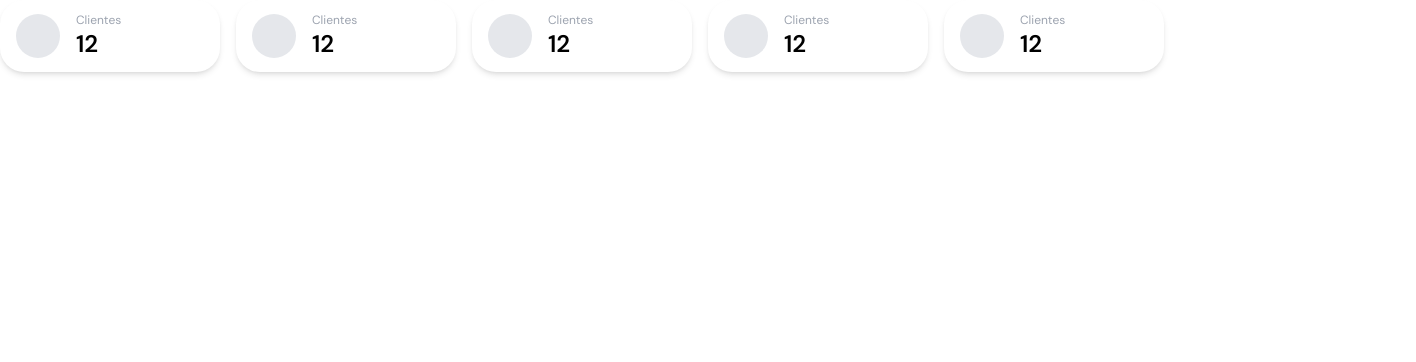
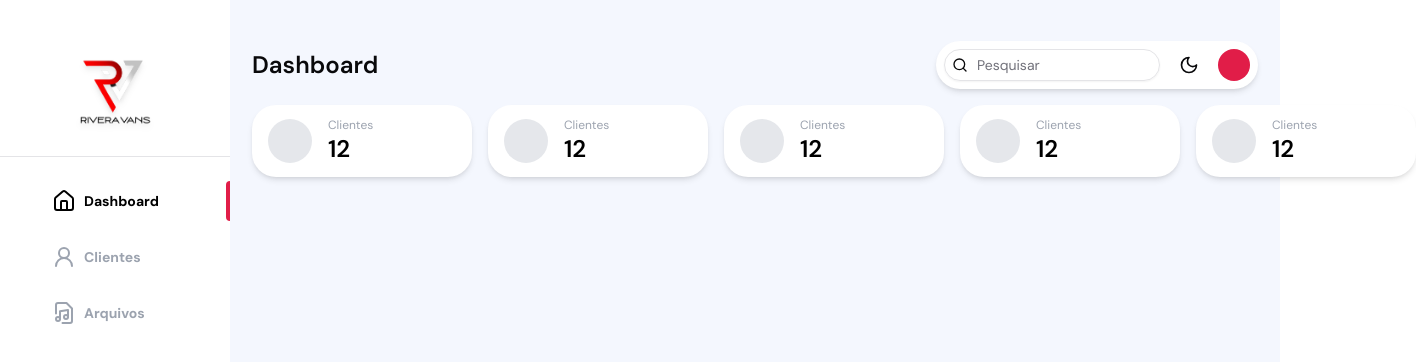
Before and after one commit to MarcosGomesDev/R3vera-Vans-Admin, a Next.js app: page / in a window 1280 px wide. Shown: the top 362 px of the page, 1416 px wide, since content can reach past the window. Built offline with nearby package versions, Linux system fonts and the light colour scheme.

Commit message:
feat: add SideMenu on layout

```diff
--- a/app/(withLayout)/layout.tsx
+++ b/app/(withLayout)/layout.tsx
@@ -1,7 +1,13 @@
+import { SideMenu } from "@/components/SideMenu";
+
 export default function RootLayout({
   children,
 }: Readonly<{
   children: React.ReactNode;
 }>) {
-  return <div>{children}</div>;
+  return (
+    <div>
+      <SideMenu>{children}</SideMenu>
+    </div>
+  );
 }
```
